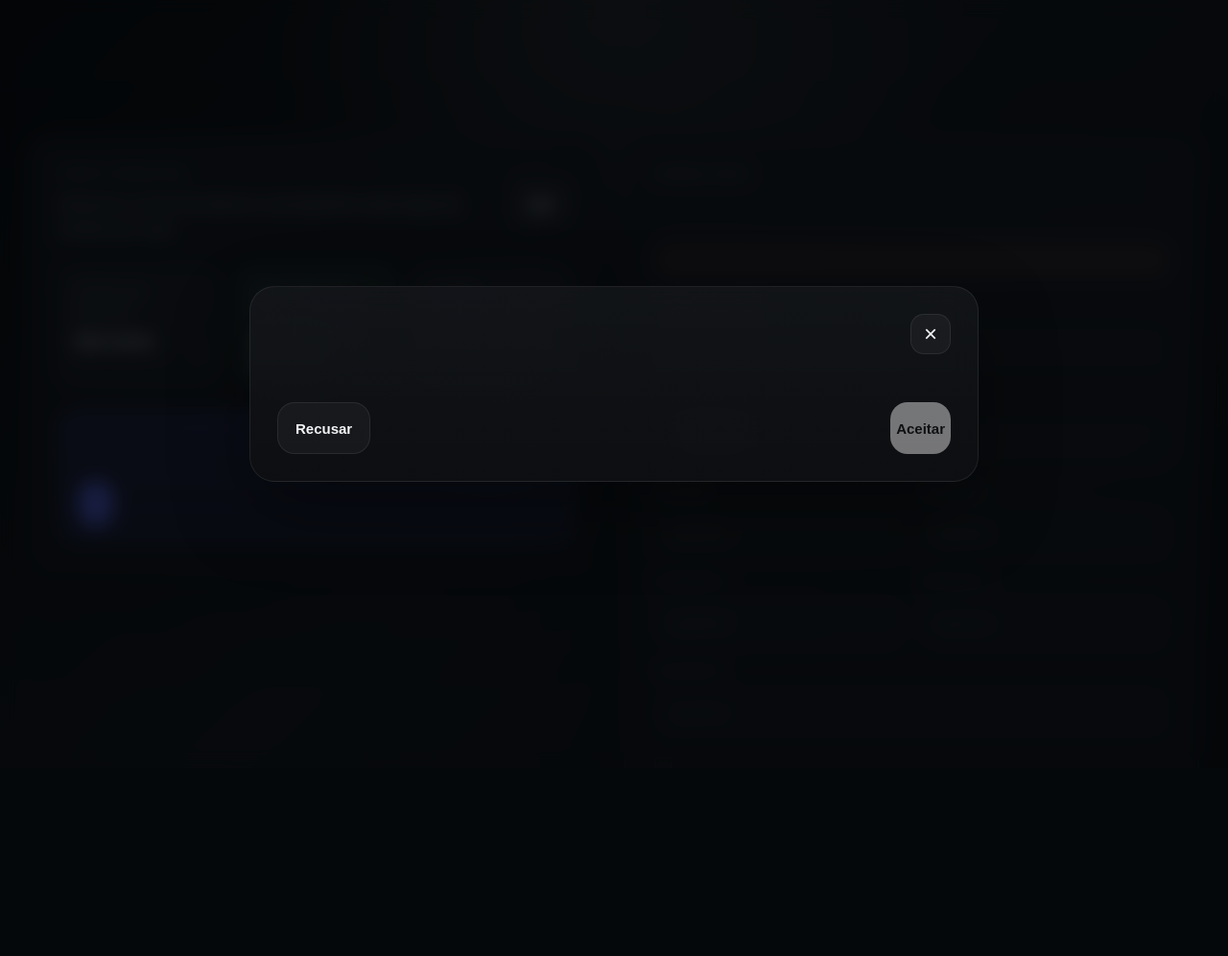
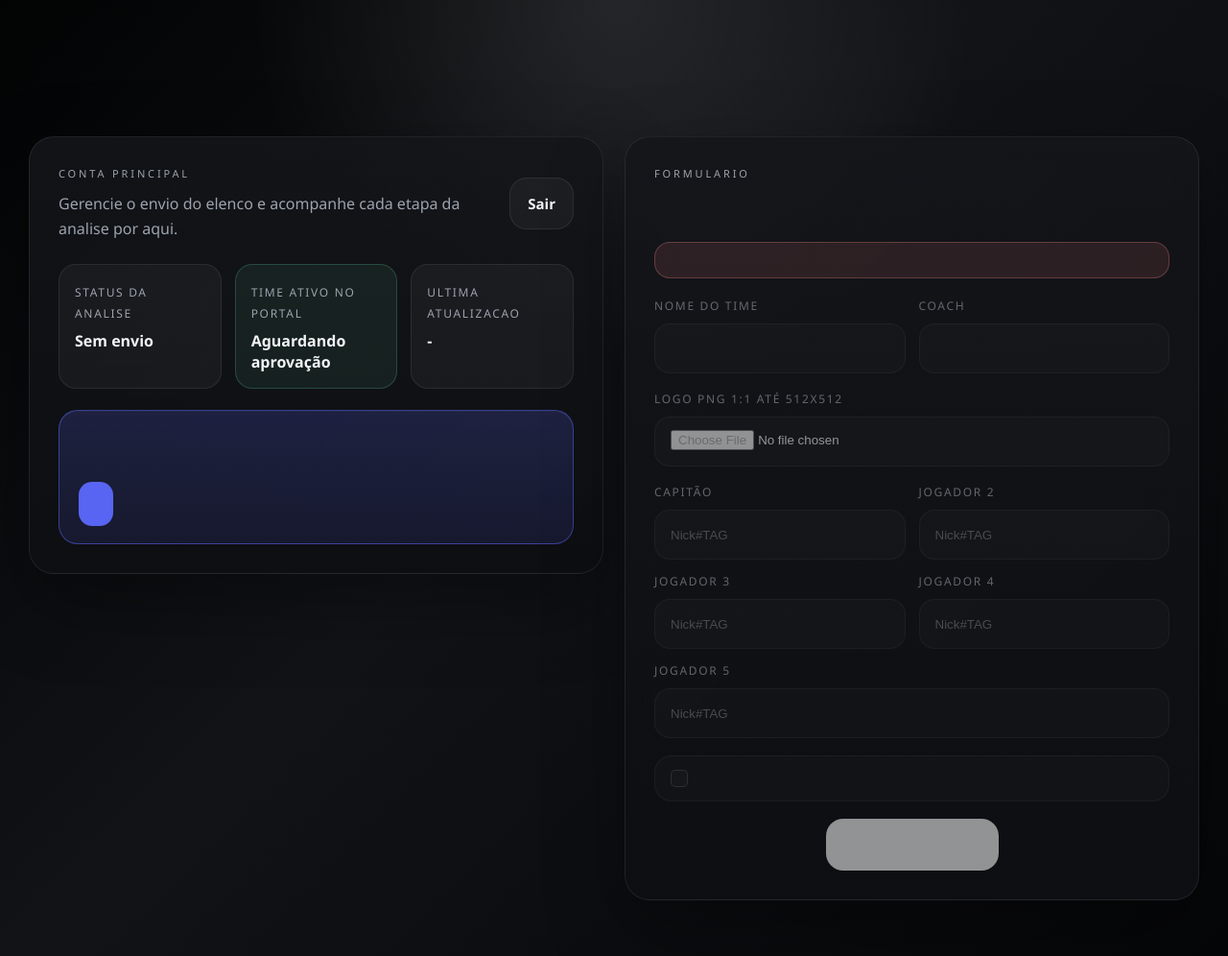
Before and after one commit to vctdaresenha/vctresenha, a Python web app: template src/vct_resenha/portal/templates/dashboard.html in a window 1280 px wide. Shown: the whole page at 96% size. Before the commit the page ends 559 px from the top, so only its background shows below. Run offline with Jinja, Linux system fonts and the light colour scheme; the template is opened without the code that fills it, so the values that code supplies are empty.

Commit message:
atualização

```diff
--- a/src/vct_resenha/portal/static/portal.css
+++ b/src/vct_resenha/portal/static/portal.css
@@ -443,16 +443,27 @@ input[type="file"] {
   background: rgba(255, 255, 255, 0.08);
 }
 
+.player-chip {
+  transition: transform 160ms ease, border-color 160ms ease, background 160ms ease;
+}
+
+.player-chip:hover {
+  transform: translateY(-1px);
+  border-color: rgba(255, 255, 255, 0.14);
+  background: rgba(255, 255, 255, 0.05);
+}
+
 .player-link-chip {
-  display: inline-flex;
-  align-items: center;
+  display: inline-block;
   color: var(--text);
   text-decoration: none;
   font-weight: 700;
+  line-height: 1.45;
+  word-break: break-word;
 }
 
 .player-link-chip:hover {
-  text-decoration: underline;
+  color: #ffffff;
 }
 
 .terms-row {
@@ -471,6 +482,13 @@ input[type="file"] {
   display: grid;
 }
 
+.terms-consent-card {
+  padding: 14px 16px;
+  border-radius: 18px;
+  border: 1px solid var(--line);
+  background: rgba(255, 255, 255, 0.03);
+}
+
 .form-fieldset {
   display: grid;
   gap: 18px;
@@ -487,7 +505,7 @@ input[type="file"] {
 .terms-trigger {
   width: 100%;
   display: flex;
-  align-items: flex-start;
+  align-items: center;
   gap: 12px;
   padding: 0;
   border: 0;
@@ -495,20 +513,22 @@ input[type="file"] {
   color: var(--text);
   text-align: left;
   cursor: pointer;
+  appearance: none;
+  -webkit-appearance: none;
 }
 
-.terms-trigger span:last-child {
-  color: var(--muted);
-  font-size: 12px;
-  text-transform: uppercase;
-  letter-spacing: 0.14em;
+.terms-copy {
+  color: var(--text);
+  font-size: 13px;
+  font-weight: 700;
+  text-transform: none;
+  letter-spacing: 0;
   line-height: 1.45;
 }
 
 .terms-checkbox-indicator {
   width: 18px;
   height: 18px;
-  margin-top: 2px;
   flex: 0 0 auto;
   border-radius: 5px;
   border: 1px solid rgba(255, 255, 255, 0.18);
@@ -533,12 +553,16 @@ input[type="file"] {
   transform: rotate(45deg);
 }
 
-.terms-trigger[data-accepted="true"] span:last-child {
+.terms-trigger[data-accepted="true"] .terms-copy {
   color: #d8fff0;
 }
 
 .modal-open {
   overflow: hidden;
+}
+
+.terms-modal[hidden] {
+  display: none !important;
 }
 
 .terms-modal {
@@ -804,3 +828,9 @@ input[type="file"] {
     padding: 22px;
   }
 }
+
+.submit-team-button {
+  width: fit-content;
+  min-width: 180px;
+  justify-self: center;
+}
--- a/src/vct_resenha/portal/templates/dashboard.html
+++ b/src/vct_resenha/portal/templates/dashboard.html
@@ -167,14 +167,14 @@
 
       <input id="accept_terms" name="accept_terms" type="hidden" value="">
 
-      <div class="terms-consent">
+      <div class="terms-consent terms-consent-card">
         <button id="terms-trigger" class="terms-trigger" type="button" aria-haspopup="dialog" aria-controls="terms-modal" data-accepted="false">
           <span class="terms-checkbox-indicator" aria-hidden="true"></span>
-          <span>{{ site.terms_label }}</span>
+          <span class="terms-copy">{{ site.terms_label }}</span>
         </button>
       </div>
 
-      <button class="primary-button" type="submit">{{ site.dashboard_submit_label }}</button>
+      <button class="primary-button submit-team-button" type="submit">{{ site.dashboard_submit_label }}</button>
       </fieldset>
     </form>
   </article>
```
